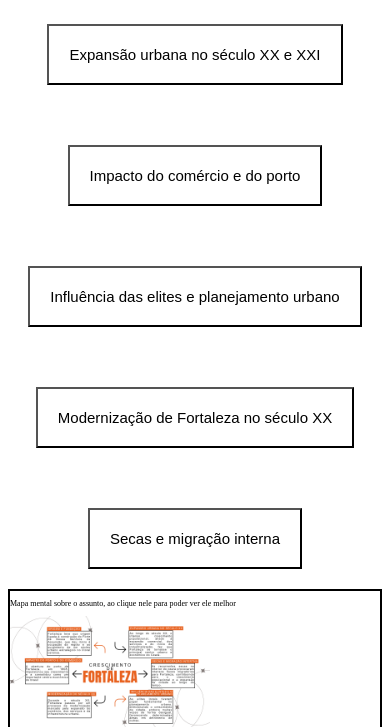
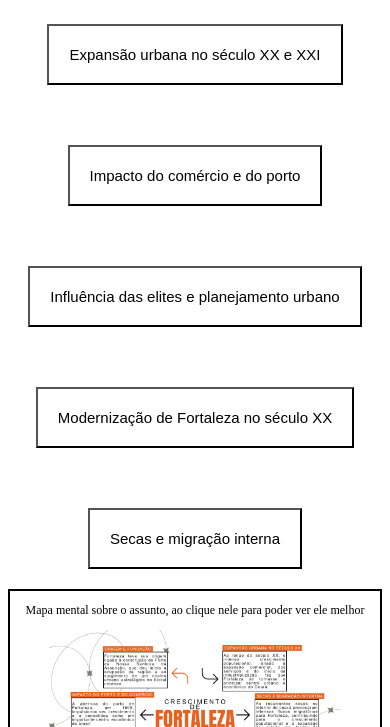
Before and after one commit to aliver616/aliver616-Fort-cresc-at--XX-e-XXI, a plain HTML site: page index.html in a window 390 px wide. Shown: the part 82-809 px from the top of the page. Drawn offline with Linux system fonts and the light colour scheme; files whose address does not match are found by name.

Commit message:
Update imagesrunning.css
centralizar imagem do canva e deixar responsivo

```diff
--- a/css/imagesrunning.css
+++ b/css/imagesrunning.css
@@ -24,18 +24,17 @@
   border-style:solid;
   box-sizing: border-box;
   border-width: 2px;
-  align-items: center;
+  height: auto;
 }
 .canva img{
-  display: flex;
-  flex-direction: column;
-  width: 200px;
+  width: 75vw;
   height: auto;
   column-gap: normal;
+  display: block;
+  margin: auto;
 }
 .canva p{
-    display: flex;
     box-sizing: content-box;
     text-align: center;
-    font-size: 8px;
+    font-size: 12px;
 }
```
